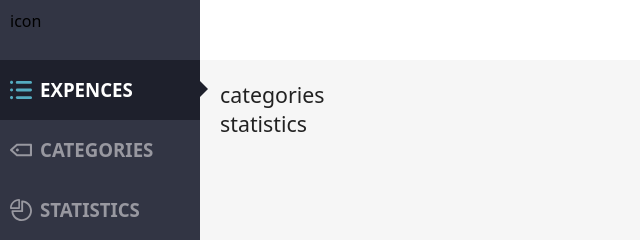
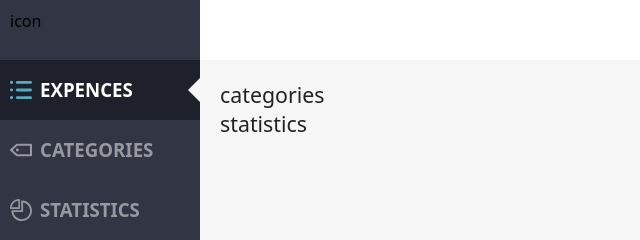
Before and after one commit to stopster/ExpenseManager, a website with bundled scripts: page index.html in a window 1280 px wide. Shown: the top 240 px of the page, 0-640 px from the left. Built offline with nearby package versions, Linux system fonts and the light colour scheme.

Commit message:
menu arrow changed direction

```diff
--- a/style/less/menu.less
+++ b/style/less/menu.less
@@ -74,11 +74,11 @@
                     &:before {
                         content: ' ';
                         position: absolute;
-                        top: 21px;
-                        right: -16px;
+                        top: 18px;
+                        right: 0;
 
-                        border: solid 8px rgba(0,0,0,0);
-                        border-left-color: @color-menu-selected;
+                        border: solid 12px rgba(0,0,0,0);
+                        border-right-color: #F6F6F6;
                         background: none;
                     }
                 }
```
Also changed, not shown: style/main.css.
